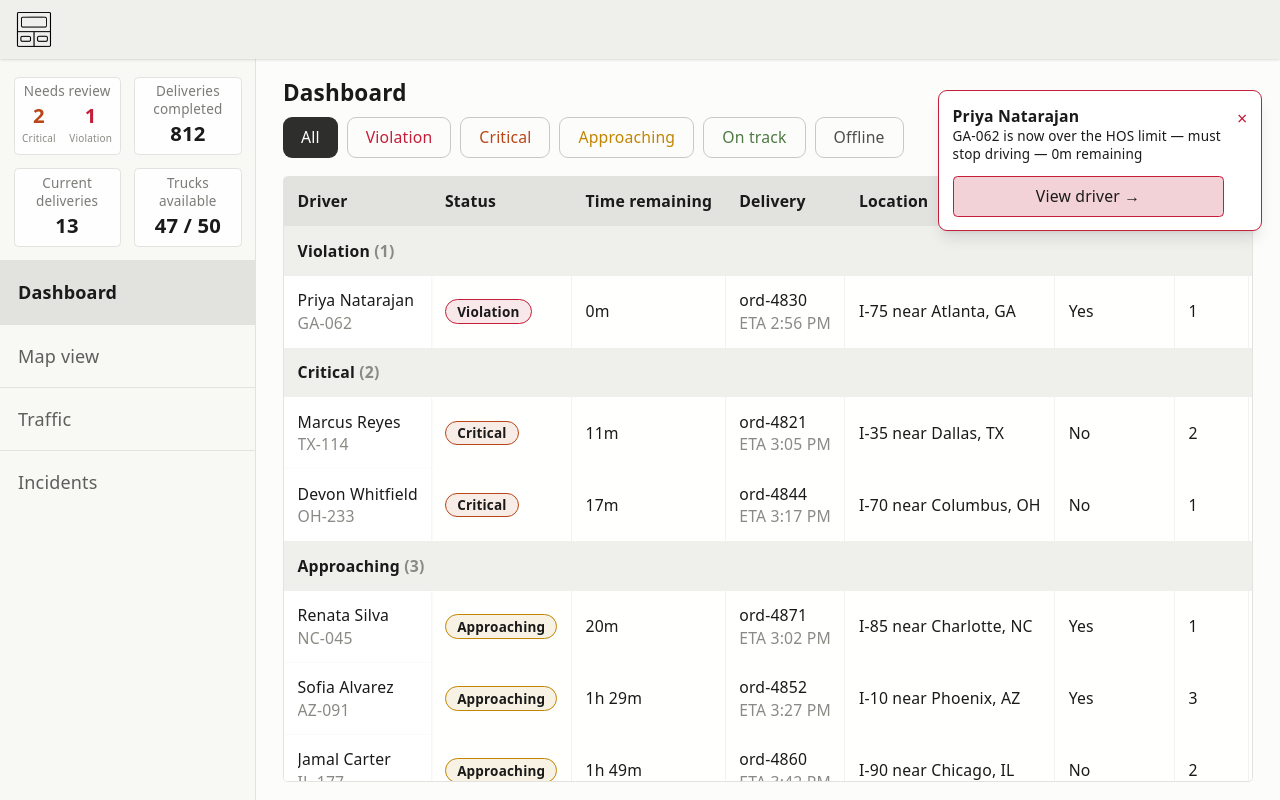
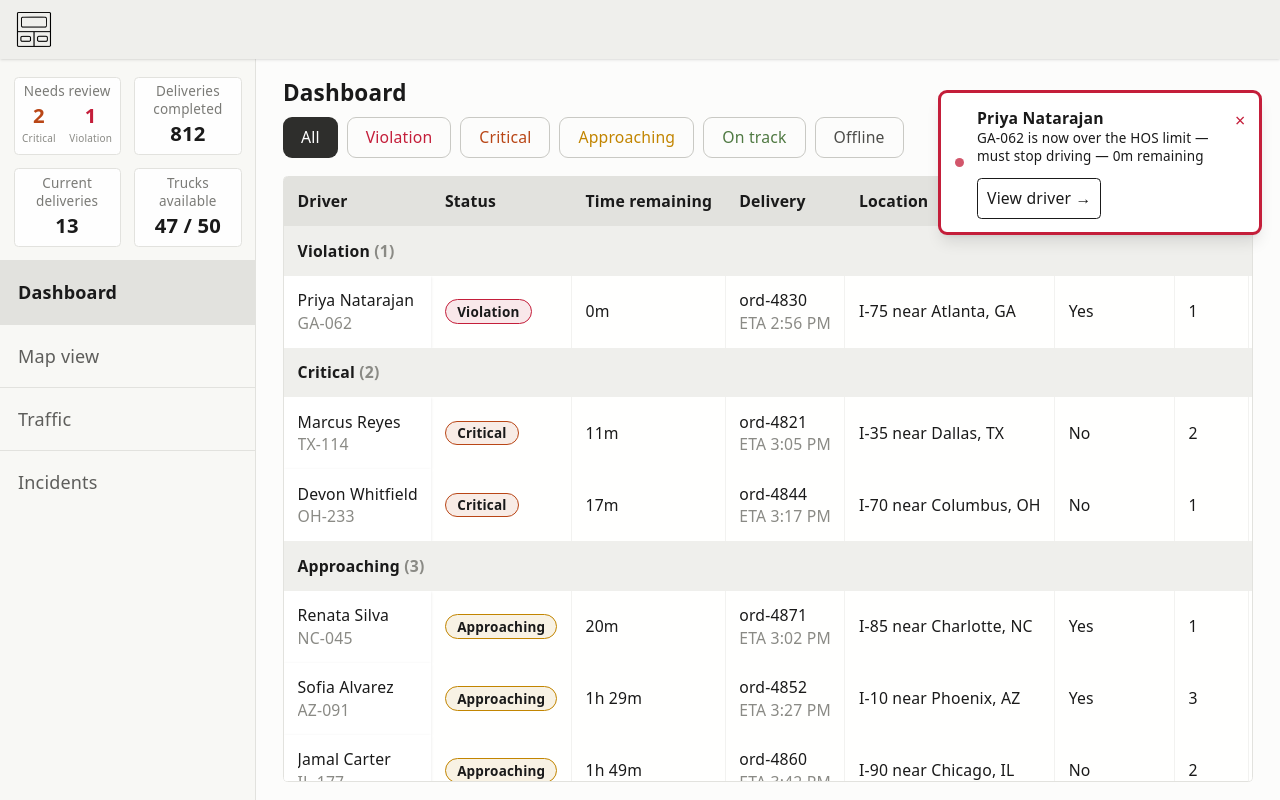
Before and after one commit to charlottemoche/fleet-toast, a React (Vite) app: page / in a window 1280 px wide. Built offline with nearby package versions, Linux system fonts and the light colour scheme; the HTML template or start-up script is replaced by a standard one.

Commit message:
fix: oops

```diff
--- a/src/components/alerts/AlertToast.jsx
+++ b/src/components/alerts/AlertToast.jsx
@@ -20,9 +20,12 @@ export function AlertToast({ driver, tier, now, onDismiss, onSelectDriver }) {
 
   return (
     <div
-      className={`flex w-72 items-start gap-3 rounded-lg border border-[var(--tier)] bg-white p-3 shadow-lg dark:bg-gray-800 dark:text-white ${isExiting ? 'animate-toast-out' : 'animate-toast-in'}`}
+      className={`flex w-72 items-start gap-3 rounded-lg border-3 border-[var(--tier)] bg-white p-3 shadow-lg dark:bg-gray-800 dark:text-white ${isExiting ? 'animate-toast-out' : 'animate-toast-in'}`}
       style={{ '--tier': `var(--color-${tier.color})` }}
     >
+      <div className="my-auto shrink-0">
+        <div className="h-2 w-2 animate-pulse rounded-full bg-[var(--tier)]" />
+      </div>
       <div className="min-w-0 flex-1">
         <p className="truncate text-sm font-semibold">{driver.name}</p>
         <p className="text-xs">
@@ -32,7 +35,7 @@ export function AlertToast({ driver, tier, now, onDismiss, onSelectDriver }) {
         <button
           type="button"
           onClick={handleOpen}
-          className="mt-3 h-9 min-w-full rounded border border-[var(--tier)] bg-[var(--tier)]/20 px-2 py-1 text-sm font-medium transition-colors duration-500 hover:bg-[var(--tier)]/50 dark:bg-[var(--tier)]/20 dark:hover:bg-[var(--tier)]/30"
+          className="mt-3 h-9 rounded border bg-white px-2 py-1 text-sm font-medium transition-colors duration-500 hover:bg-gray-100 dark:border-gray-700 dark:bg-gray-800 dark:text-white dark:hover:bg-gray-900"
         >
           View driver →
         </button>
--- a/src/components/driver-detail/DriverDrillIn.jsx
+++ b/src/components/driver-detail/DriverDrillIn.jsx
@@ -121,8 +121,7 @@ export function DriverDrillIn({
           >
             Call driver ({driver.phone})
           </a>
-          {driver.status === 'critical' ||
-            (driver.status === 'violation' && (
+          {(tierId === 'critical' || tierId === 'violation') && (
             <button
               type="button"
               onClick={onToggleAcknowledged}
@@ -134,7 +133,7 @@ export function DriverDrillIn({
             >
               {isAcknowledged ? '✓ Acknowledged' : 'Acknowledge'}
             </button>
-            ))}
+          )}
         </div>
       </div>
     </dialog>
```
Lines whose indentation alone changed are shown as unchanged.
